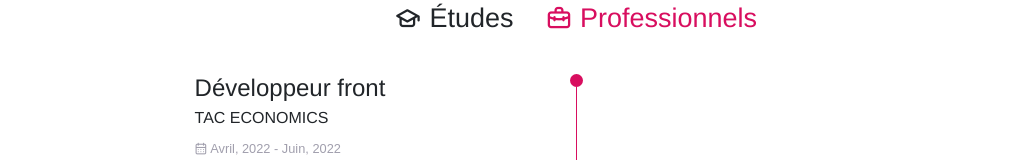
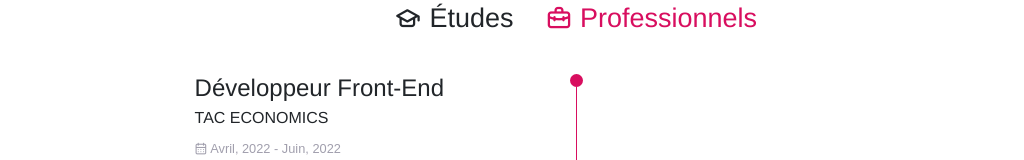
Before and after one commit to LysnakeIT/Website, a Vue app: page / in a window 1280 px wide. Both pictures are taken after a click on the element "Professionnels". Shown: the part 799-959 px from the top of the page, without its empty margins (64-1088 px from the left). Built offline with nearby package versions, Linux system fonts and the light colour scheme.

Commit message:
💬 Mise à jour de l'intitulé du parcours professionnel

```diff
--- a/src/components/ParcoursSection.vue
+++ b/src/components/ParcoursSection.vue
@@ -95,7 +95,7 @@ export default {
                 <div :class="parcoursActiveProfessionnel" v-show="parcoursType === 'professionel'">
                     <div class="parcours__data">
                         <div>
-                            <h3 class="dark:text-ternary-light parcours__title">Développeur front</h3>
+                            <h3 class="dark:text-ternary-light parcours__title">Développeur Front-End</h3>
                             <span class="dark:text-ternary-light parcours__subtitle">
                                 <a target="_blank">TAC ECONOMICS</a>
                             </span>
```
